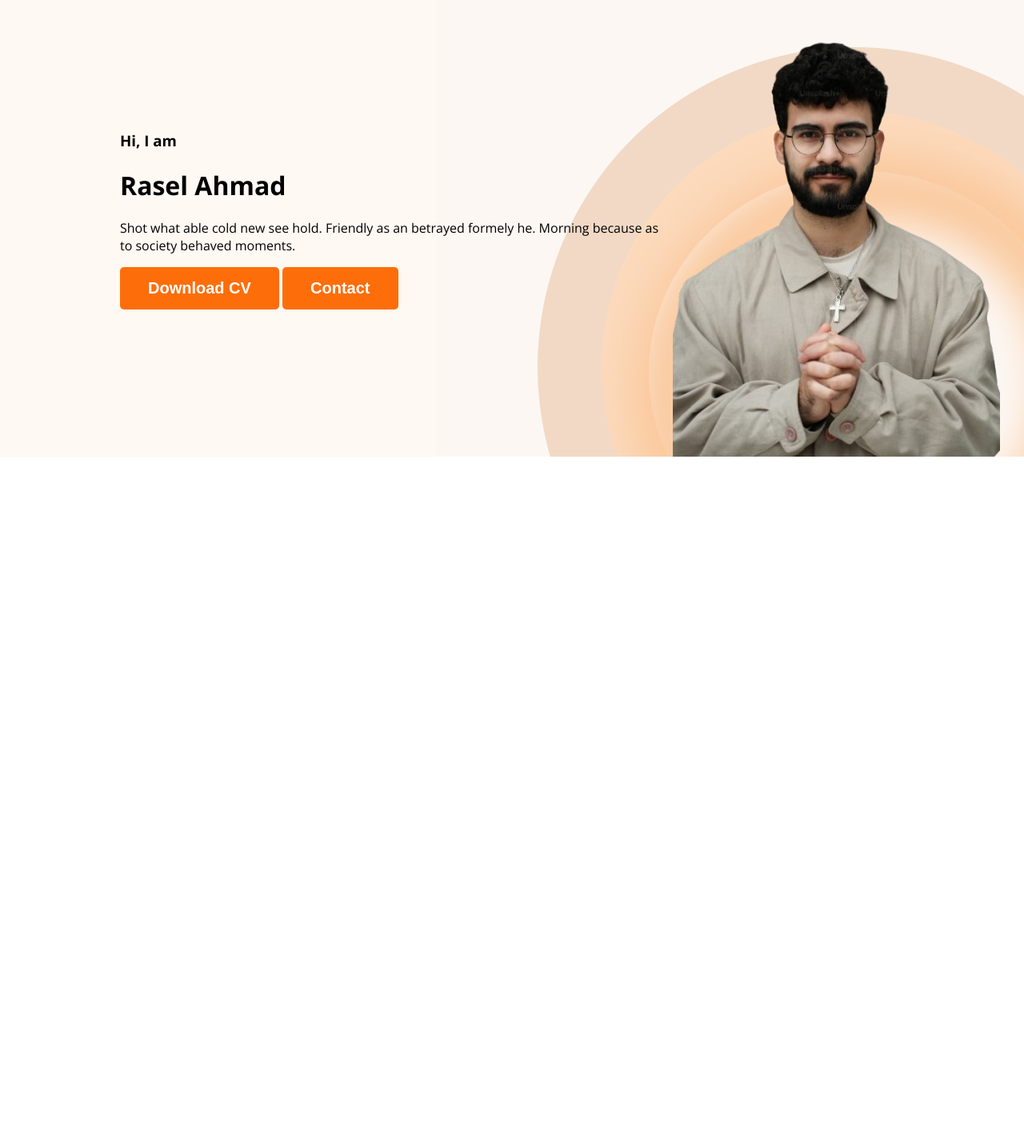
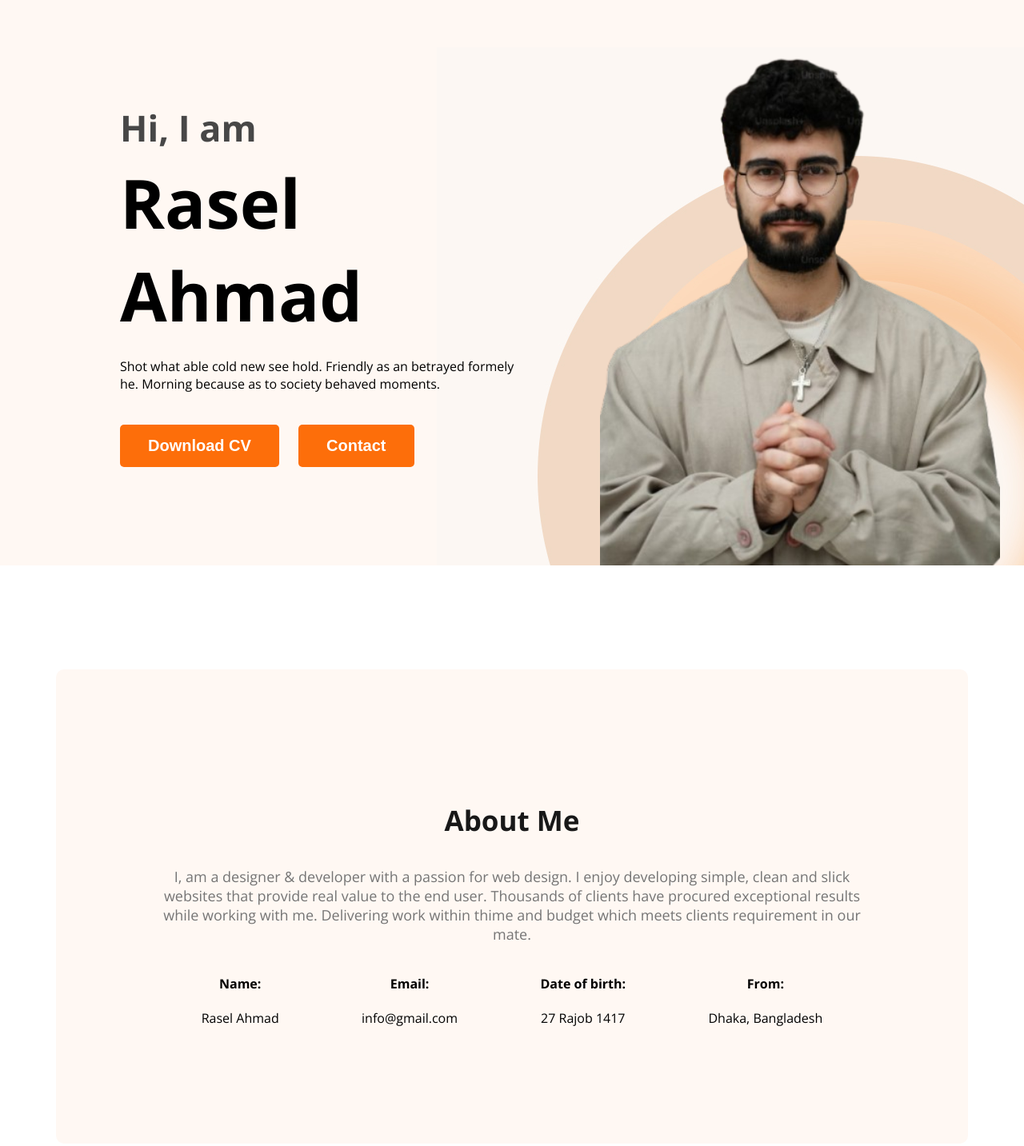
Before and after one commit to raselahmed0295/web-development-protfolio, a plain HTML site: page index.html in a window 1280 px wide. Shown: the part 220-1653 px from the top of the page at 80% size. Before the commit the page ends 800 px from the top, so only its background shows below. Drawn offline with nearby package versions, Linux system fonts and the light colour scheme.

Commit message:
add about section

```diff
--- a/index.html
+++ b/index.html
@@ -23,19 +23,41 @@
 		</nav>
 
 		<div class="banner">
-			<div>
+			<div class="banner-content">
 				<h3 class="banner-greeting">Hi, I am</h3>
 				<h1 class="banner-title">Rasel Ahmad</h1>
-				<p>Shot what able cold new see hold. Friendly as an betrayed formely he. Morning because as to society behaved moments.</p>
+				<p class="banner-description">Shot what able cold new see hold. Friendly as an betrayed formely he. Morning because as to society behaved moments.</p>
 				<button class="btn-primary">Download CV</button>
-				<button class="btn-primary">Contact</button>
+				<button class="btn-primary contact">Contact</button>
 			</div>
 			<img src="images/person.png" alt="" class="profile-pic">
 		</div>
 	</header>
 
 	<main>
+		<section class="about">
+			<h3 class="section-title">About Me</h3>
+			<p class="section-description">I, am a designer & developer with a passion for web design. I enjoy developing simple, clean and slick websites that provide real value to the end user. Thousands of clients have procured exceptional results while working with me. Delivering work within thime and budget which meets clients requirement in our mate.</p>
 
+			<div class="about-info-container">
+				<div class="about-info">
+					<h4 class="info-title">Name:</h4>
+					<p class="info-description">Rasel Ahmad</p>
+				</div>
+				<div class="about-info">
+					<h4 class="info-title">Email:</h4>
+					<p class="info-description">info@gmail.com</p>
+				</div>
+				<div class="about-info">
+					<h4 class="info-title">Date of birth:</h4>
+					<p class="info-description">27 Rajob 1417</p>
+				</div>
+				<div class="about-info">
+					<h4 class="info-title">From:</h4>
+					<p class="info-description">Dhaka, Bangladesh</p>
+				</div>
+			</div>
+		</section>
 	</main>
 
 	<footer>
--- a/style/style.css
+++ b/style/style.css
@@ -47,12 +47,62 @@ nav a{
 	background-image: url('../images/rainbow.jpg');
 	background-repeat: no-repeat;
 	background-position: bottom right;
+
 }
 .banner{
 	padding: 30px 30px 0px 150px;
 	display: flex;
 	align-items: center;
+	justify-content: space-between;
 }
 .banner .profile-pic{
 	width: 500px;
 }
+.banner-content{
+	max-width: 500px;
+}
+.banner-greeting{
+	font-size: 45px;
+	color: #474747;
+	margin-bottom: 0px;
+}
+.banner-title{
+	font-size: 85px;
+	font-weight: 700;
+	margin-top: 5px;
+	margin-bottom: 20px;
+}
+.banner-description{
+	margin-bottom: 40px;
+}
+.contact{
+	margin-left: 20px;
+}
+.about{
+	padding: 130px;
+	background: #fff8f3;
+	border-radius: 10px;
+	margin: 130px 0;
+}
+.section-title{
+	color: #181818;
+	text-align: center;
+	font-size: 35px;
+	font-weight: 700;
+}
+.section-description{
+	color: #757575;
+	text-align: center;
+	font-size: 18px;
+}
+main{
+	max-width: 1140px;
+	margin: 0 auto;
+}
+.about-info-container{
+	display: flex;
+	justify-content: space-around;
+}
+.about-info{
+	text-align: center;
+}
```
